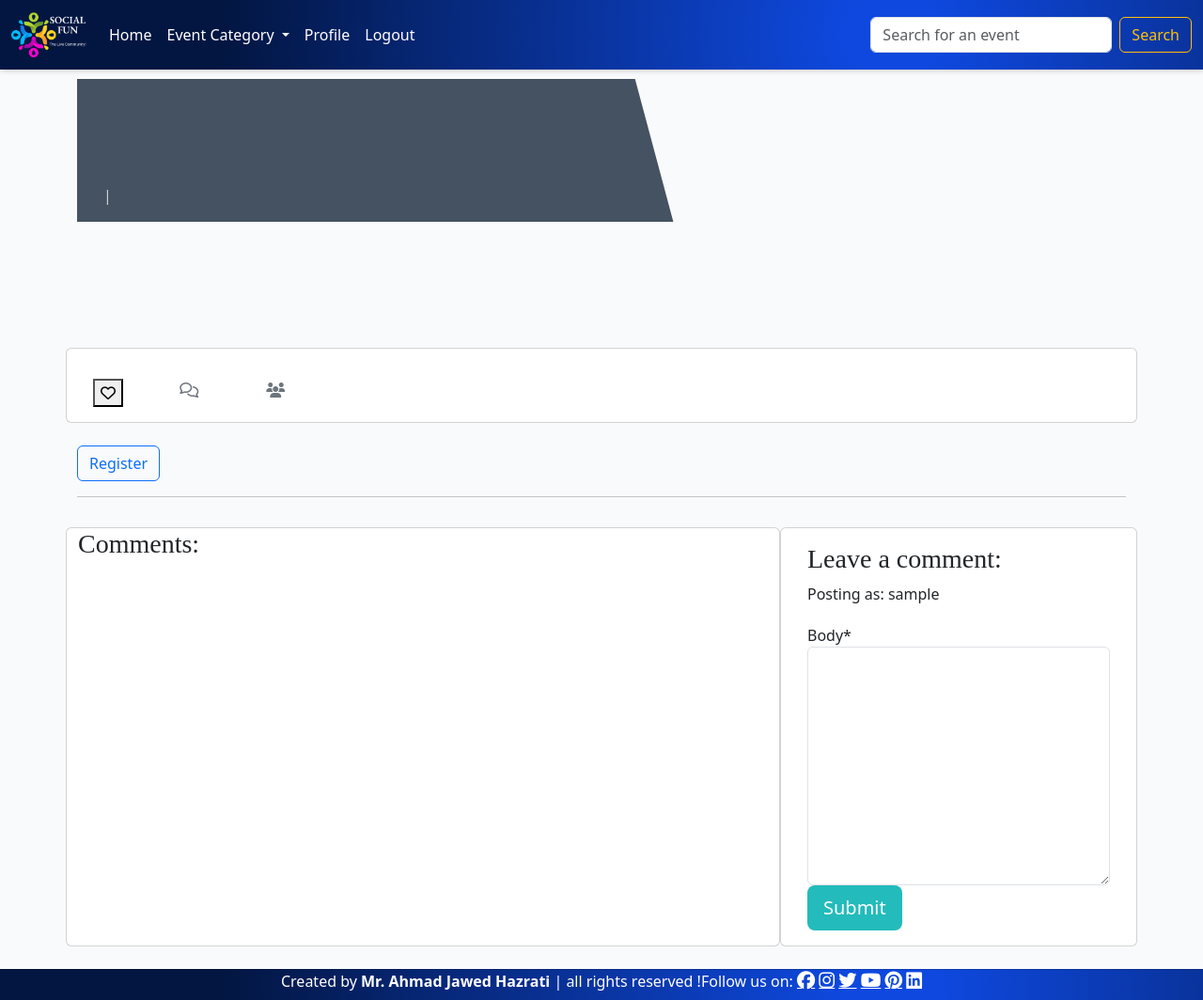
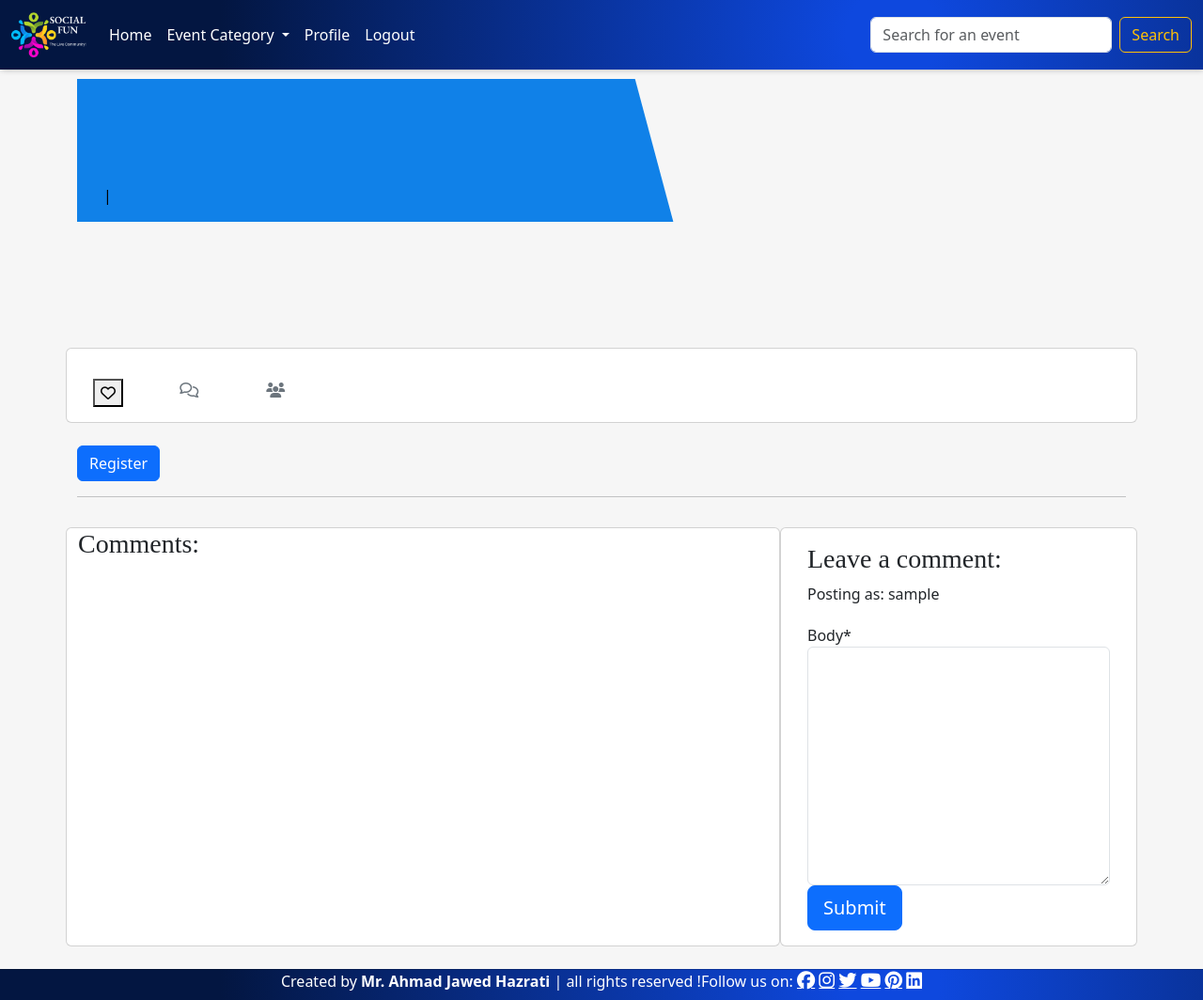
Before and after one commit to Ahmad-Hazrati/django-event, a Django app: template templates/event_detail.html in a window 1280 px wide. Shown: the whole page at 94% size. Run offline with Django 3.2, Linux system fonts and the light colour scheme; the template is opened without the code that fills it: values that come from a table or form of the project are taken from there, others are empty; the visitor is signed in with stand-in values (Sample User, id 1); some libraries are stand-ins or nearby versions.

Commit message:
Update css file and style the category and event_detail pages

```diff
--- a/static/css/style.css
+++ b/static/css/style.css
@@ -10,11 +10,11 @@
     --background: radial-gradient(circle at 74.2% 50.9%, rgb(14, 72, 222) 5.2%, rgb(3, 22, 65) 75.3%);
     --pink: #FF02CB;
     --yellow: #FFD41C;
-
+    --orange: #E84610;
+    --blue: #1081e8;
     --black: #000;
     --off-white: #f6f6f6;
     --white: #fff;
-    --orange: #ffbf50;
 
     /* Utilities */
     --smal-box-shadow: 1px -1px 7px 0 #00000061;
@@ -43,21 +43,24 @@ h6 {
 
 main {
     flex: 1 0 auto;
-    background-color: var(--white);
+    background-color: var(--off-white);
 }
 
 /* Header */
 
-.navbar {
+.navbar,
+ul.dropdown-menu.show {
     background: var(--background);
     box-shadow: var(--smal-box-shadow);
 }
 
-#navbarSupportedContent .nav-link {
+#navbarSupportedContent .nav-link,
+ul.dropdown-menu.show .dropdown-item {
     color: var(--white);
 }
 
-#navbarSupportedContent .nav-link:hover {
+#navbarSupportedContent .nav-link:hover,
+ul.dropdown-menu.show .dropdown-item:hover {
     color: var(--orange);
 }
 
@@ -107,16 +110,8 @@ footer a:hover {
     border-radius: 5px;
 }
 
-.light-bg {
-    background-color: #fff;
-}
-
-.dark-bg {
-    background-color: #445261;
-}
-
 .main-bg {
-    background-color: #F9FAFC;
+    background-color: var(--off-white);
 }
 
 .card {
@@ -133,7 +128,7 @@ footer a:hover {
     bottom: 5%;
     max-width: 30%;
     left: -2px;
-    background-color: #23BBBB;
+    background-color: var(--blue);
 }
 
 .scale {
@@ -142,7 +137,7 @@ footer a:hover {
 }
 
 .author {
-    color: white;
+    color: var(--white);
     margin: 4px;
     text-transform: uppercase;
 }
@@ -157,8 +152,8 @@ footer a:hover {
 }
 
 .masthead-text {
-    background-color: #445261;
-    color: white;
+    background-color: var(--blue);
+    color: var(--white);
     position: relative;
 }
 
@@ -174,7 +169,7 @@ footer a:hover {
     right: 90%;
     height: 100%;
     width: 150%;
-    background: #445261;
+    background: var(--blue);
     -webkit-transform: skew(15deg);
     -moz-transform: skew(15deg);
     transform: skew(15deg);
@@ -183,12 +178,12 @@ footer a:hover {
 
 .post-link {
     text-decoration: none;
-    color: #445261;
+    color: var(--blue);
 }
 
 .post-link:hover,
 .page-link {
-    color: #E84610;
+    color: var(--orange);
 }
 
 .post-name {
@@ -198,7 +193,7 @@ footer a:hover {
 
 .post-subtitle {
     margin-left: 5%;
-    color: lightgray;
+    color: var(--black);
 }
 
 /* .btn-signup,
@@ -209,43 +204,36 @@ button.btn.btn-signup {
     color: #fff;
 } */
 
-button.btn.btn-edit,
-button.btn.btn-signup {
-    background-color: #23BBBB;
-    color: #fff;
-}
-
-button.btn.btn-signup:hover,
-button.btn.btn-signup:active {
-    background-color: #fff;
-    color: #23BBBB;
+button.btn.btn-edit{
+    background-color: var(--blue);
+    color: var(--white);
 }
 
 .link {
-    color: #23BBBB;
+    color: var(--blue);
     text-decoration: none;
 }
 
 .link:hover,
 .link:active {
-    color: #445261;
+    color: var(--orange);
     text-decoration: underline;
 }
 
 button.btn.btn-like {
-    color: #E84610;
+    color: var(--orange);
     border: none;
     background: transparent;
 }
 
 button.btn.btn-delete {
-    color: #fff;
-    background: #E84610;
+    color: var(--white);
+    background: var(--orange);
 }
 
 .btn-like:hover,
 .btn-like:active {
-    color: #E84610;
+    color: var(--orange);
     background: transparent;
     border: none;
 }
--- a/templates/category.html
+++ b/templates/category.html
@@ -16,7 +16,7 @@
                         <div class="card-body">
                             <div class="image-container">
                                 {% if "placeholder" in event.featured_image.url %}
-                                <img src="{% static 'images/default.jpg' %}" class="scale" alt="placeholder">
+                                <img src="{% static 'images/default_img.jpg' %}" class="scale" alt="placeholder">
                                 {% else %}
                                 <img class="card-img-top" src="{{ event.featured_image.url }}" alt="{{ event.title }}">
                                 {% endif %}
--- a/templates/event_detail.html
+++ b/templates/event_detail.html
@@ -68,7 +68,7 @@
         {% if registered %}
         <p><strong>You have registered to this event!</strong></p>
         {% else %}
-        <a  class="btn btn-outline-primary" href="{% url 'registeration-confirmation' post.slug %}" role="button">Register</a>
+        <a  class="btn btn-primary" href="{% url 'registeration-confirmation' post.slug %}" role="button">Register</a>
         {% endif %}
     </div>
     <div class="row">
@@ -118,7 +118,7 @@
                 <form id="commentForm" method="POST" style="margin-top: 1.3em;">
                     {{ comment_form | crispy }}
                     {% csrf_token %}
-                    <button id="submitButton" type="submit" class="btn btn-signup btn-lg">Submit</button>
+                    <button id="submitButton" type="submit" class="btn btn-primary btn-lg">Submit</button>
                 </form>
                 {% else %}
                 <h3>Log in to leave a comment</h3>
```
